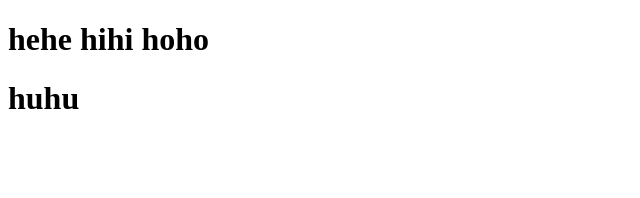
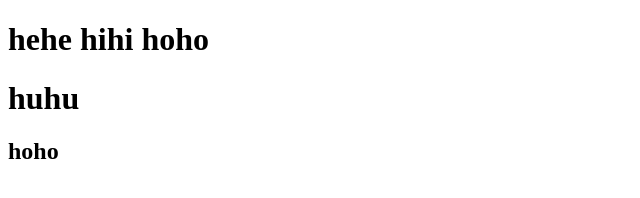
Before and after one commit to VoVietMy/ongit4, a plain HTML site: page index.html in a window 1280 px wide. Shown: the full height of the page, 0-640 px from the left. Drawn offline with Linux system fonts and the light colour scheme.

Commit message:
1.doi lan 2

```diff
--- a/index.html
+++ b/index.html
@@ -9,7 +9,7 @@
     <h1>hehe hihi hoho
     </h1>
     <h1>huhu</h1>
-
+    <h2>hoho</h2>
 
 </body>
 </html>
```
